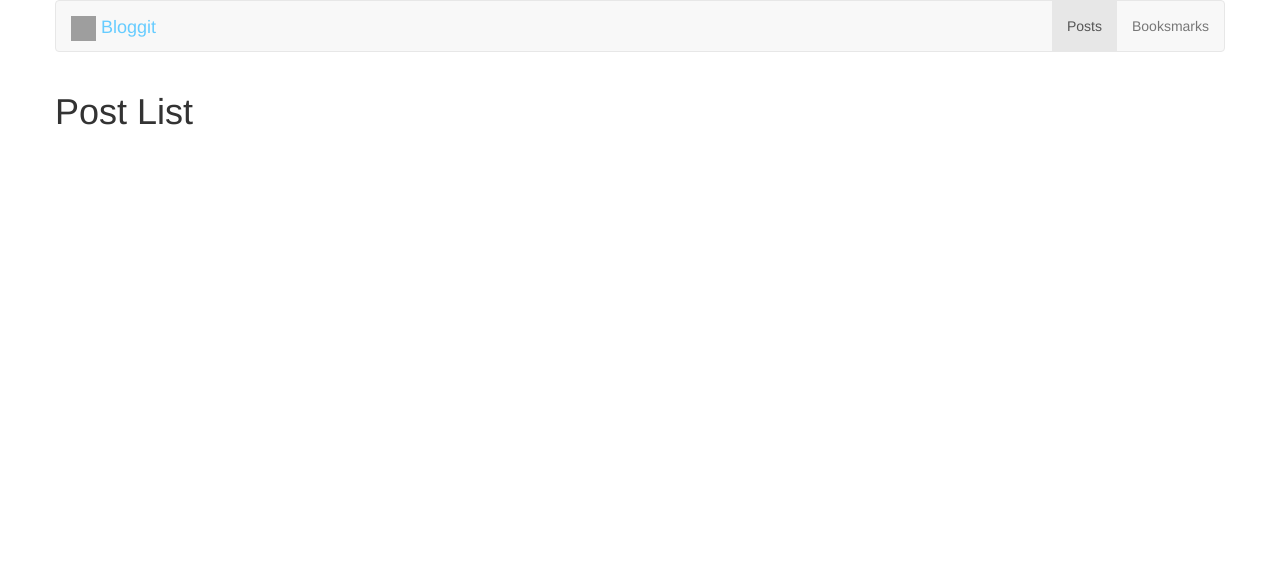
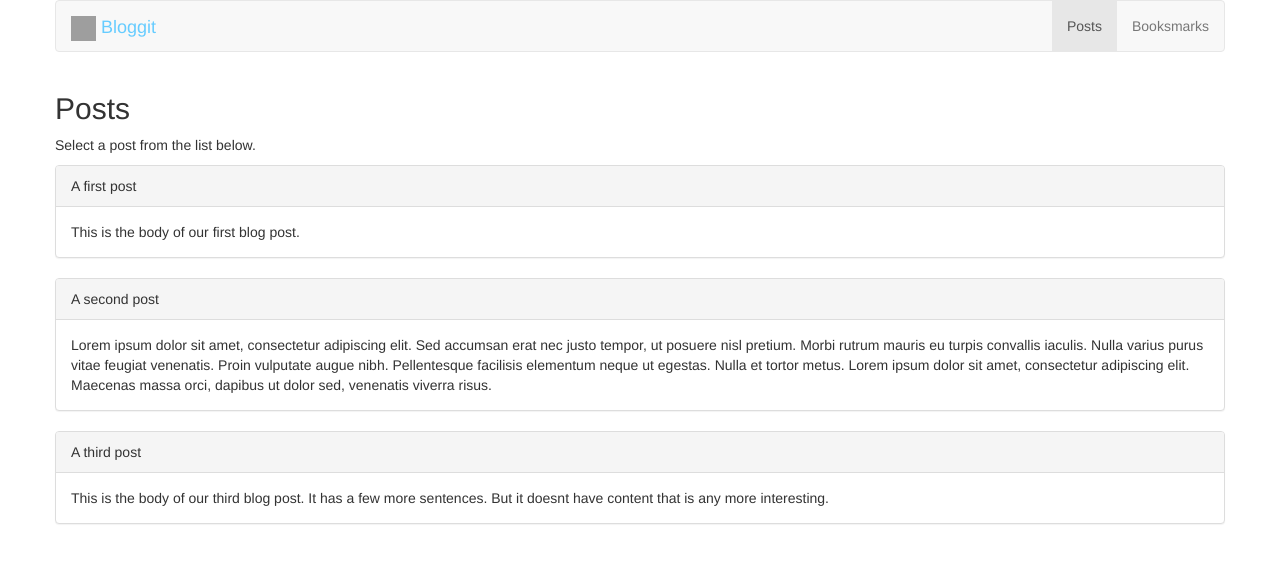
Before and after one commit to brianjosephwalters/lab-fe-complete, an Angular app: page /posts in a window 1280 px wide. Shown: the top 562 px of the page. Built offline with nearby package versions, Linux system fonts and the light colour scheme; grey boxes are pictures that could not be loaded.

Commit message:
Lab 11: Built out post list component.

```diff
--- a/src/app/post-list/post-list.component.html
+++ b/src/app/post-list/post-list.component.html
@@ -1 +1,6 @@
-<h1>Post List</h1>
+<h2>Posts</h2>
+<p>Select a post from the list below.</p>
+<div *ngFor="let post of posts" class="panel panel-default">
+    <div class="panel-heading">{{post.title}}</div>
+    <div class="panel-body">{{post.body}}</div>
+</div>
--- a/src/app/post-list/post-list.component.ts
+++ b/src/app/post-list/post-list.component.ts
@@ -5,4 +5,38 @@
     templateUrl: 'post-list.component.html',
     styleUrls: ['post-list.component.css']
 })
-export class PostListComponent {}
+export class PostListComponent {
+    private posts: object[];
+
+    constructor() {
+        this.posts = [
+            {
+                "postId": 1,
+                "title": "A first post",
+                "summary": "This is the body of our first blog post.",
+                "body": "This is the body of our first blog post.",
+                "author": "Brian J. Walters",
+                "lastUpdated": 1493614800000,
+                "createdOn": 1499007681505
+            },
+            {
+                "postId": 2,
+                "title": "A second post",
+                "summary": " Lorem ipsum dolor sit amet, consectetur adipiscing elit. Sed accumsan erat nec justo tempor, ut posuere nisl pretium. Morbi rutrum mauris eu turpis convallis iaculis. Nulla varius purus vitae feugiat venenatis. Proin vulputate augue nibh. Pellentesque facilisis elementum neque ut egestas. Nulla et tortor metus. Lorem ipsum dolor sit amet, consectetur adipiscing elit. Maecenas massa orci, dapibus ut dolor sed, venenatis viverra risus.",
+                "body": " Lorem ipsum dolor sit amet, consectetur adipiscing elit. Sed accumsan erat nec justo tempor, ut posuere nisl pretium. Morbi rutrum mauris eu turpis convallis iaculis. Nulla varius purus vitae feugiat venenatis. Proin vulputate augue nibh. Pellentesque facilisis elementum neque ut egestas. Nulla et tortor metus. Lorem ipsum dolor sit amet, consectetur adipiscing elit. Maecenas massa orci, dapibus ut dolor sed, venenatis viverra risus.",
+                "author": "Brian J. Walters",
+                "lastUpdated": 1493701200000,
+                "createdOn": 1499007681505
+            },
+            {
+                "postId": 3,
+                "title": "A third post",
+                "summary": "This is the body of our third blog post.  It has a few more sentences.  But it doesnt have content that is any more interesting.",
+                "body": "This is the body of our third blog post.  It has a few more sentences.  But it doesnt have content that is any more interesting.",
+                "author": "Brian J. Walters",
+                "lastUpdated": 1493701200000,
+                "createdOn": 1499007681505
+            }
+        ];
+    }
+}
```
